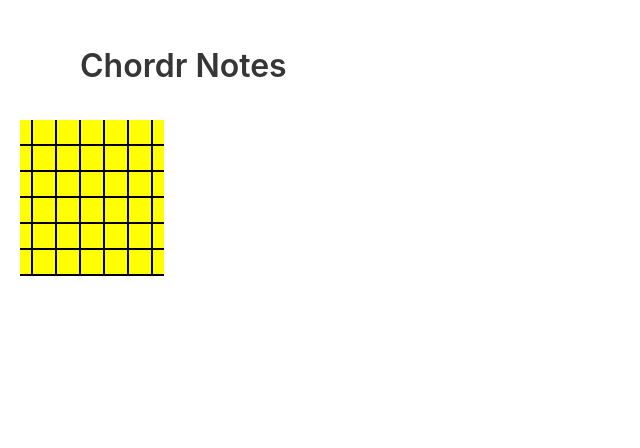
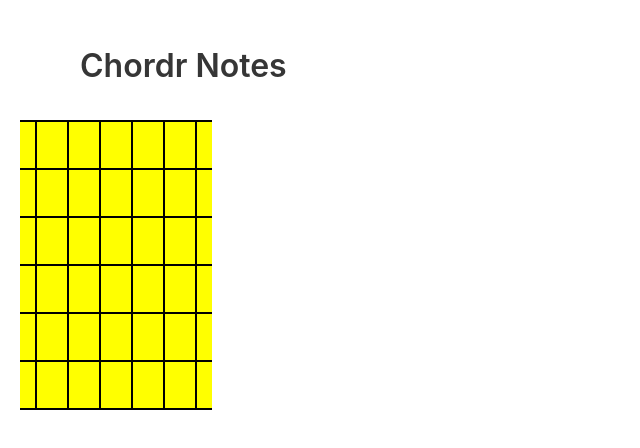
Before and after one commit to jeremypurser/chordr-notes, a React (Create React App) app: page / in a window 1280 px wide. Shown: the top 448 px of the page, without its empty margins (0-640 px from the left). Built offline with nearby package versions, Linux system fonts and the light colour scheme.

Commit message:
Refine neck styles

```diff
--- a/src/styles/GuitarNeck.scss
+++ b/src/styles/GuitarNeck.scss
@@ -1,5 +1,9 @@
+.neck {
+  border-top: 2px solid black;
+}
 .column {
-  color: grey;
+  height: 3rem;
+  width: 2rem;
   background-color: yellow;
   border-bottom: 2px solid black;
 }
@@ -8,3 +12,8 @@
   background: linear-gradient(#000, #000) no-repeat center/2px 100%;
   background-color: yellow;
 }
+
+.fret-string {
+  color: yellow;
+  z-index: -5;
+}
```
